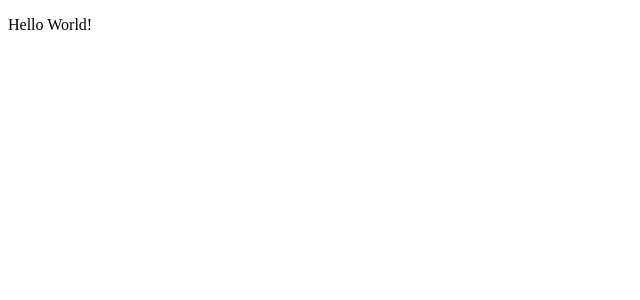
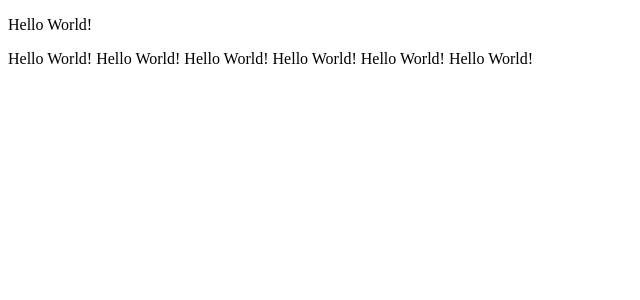
Before and after one commit to kyohei-917/-vue-calender_frontend, a Vue app: page / in a window 1280 px wide. Shown: the top 300 px of the page, without its empty margins (0-640 px from the left). Built offline with nearby package versions, Linux system fonts and the light colour scheme.

Commit message:
feat: prittier-setup

```diff
--- a/package.json
+++ b/package.json
@@ -5,7 +5,8 @@
   "scripts": {
     "serve": "vue-cli-service serve",
     "build": "vue-cli-service build",
-    "lint": "vue-cli-service lint"
+    "lint": "vue-cli-service lint",
+    "prettier": "prettier --write './src/**/*.{vue,js}'"
   },
   "dependencies": {
     "vue": "^2.6.11",
--- a/src/App.vue
+++ b/src/App.vue
@@ -5,10 +5,10 @@
 </template>
 
 <script>
-import HelloWorld from "./components/HelloWorld.vue";
+import HelloWorld from './components/HelloWorld.vue';
 
 export default {
-  name: "App",
+  name: 'App',
   components: {
     HelloWorld,
   },
--- a/src/components/HelloWorld.vue
+++ b/src/components/HelloWorld.vue
@@ -1,12 +1,14 @@
 <template>
   <div>
-    <p>{{ message }}</p>
+    <!-- <p>{{ message }}</p> -->
+    <p>Hello World!</p>
+    <p>Hello World! Hello World! Hello World! Hello World! Hello World! Hello World!</p>
   </div>
 </template>
 
 <script>
 export default {
-  name: "HelloWorld",
-  props: ["message"], // 親コンポーネントからmessageを受け取る
+  name: 'HelloWorld',
+  // props: ["message"], // 親コンポーネントからmessageを受け取る
 };
 </script>
--- a/src/store/index.js
+++ b/src/store/index.js
@@ -1,5 +1,5 @@
-import Vue from "vue";
-import Vuex from "vuex";
+import Vue from 'vue';
+import Vuex from 'vuex';
 
 Vue.use(Vuex);
 
```
Also changed, not shown: src/main.js (+4 -4 lines), 1 other file (tests, documents, lock files or other folders).
